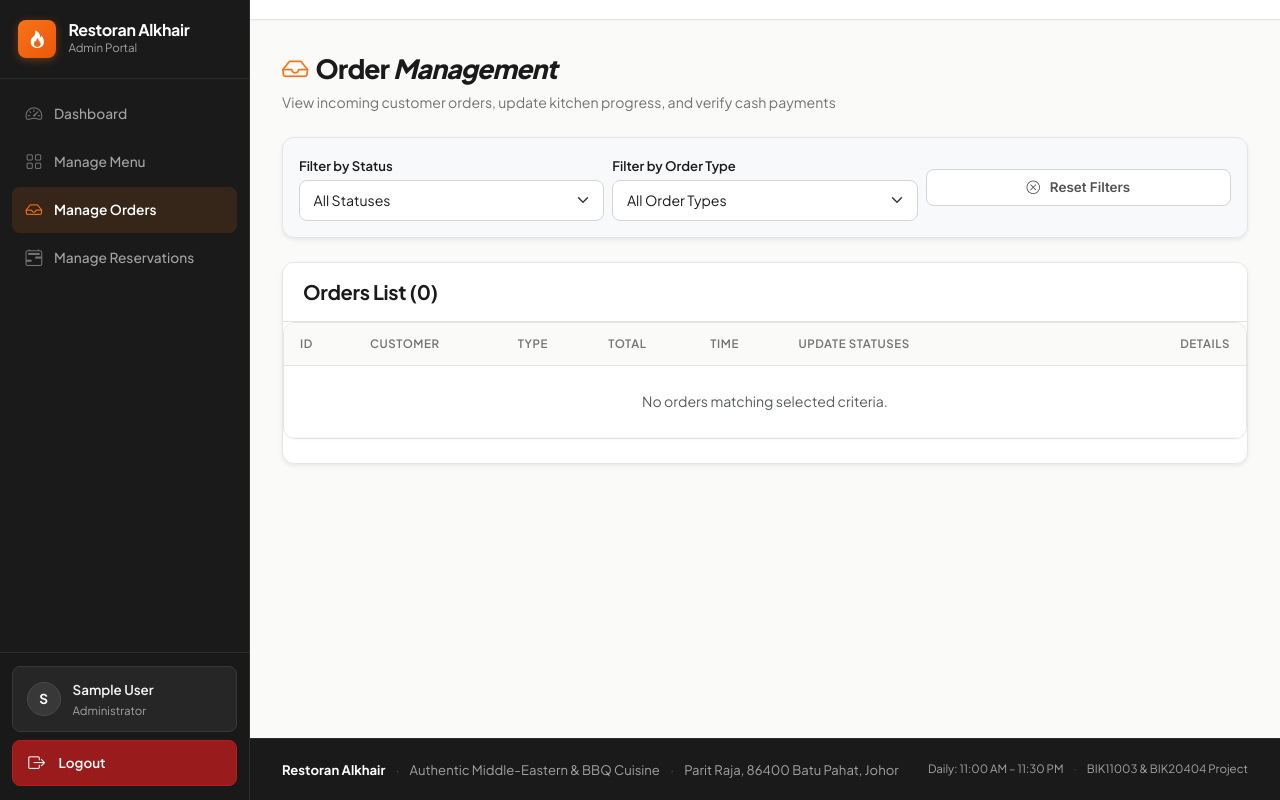
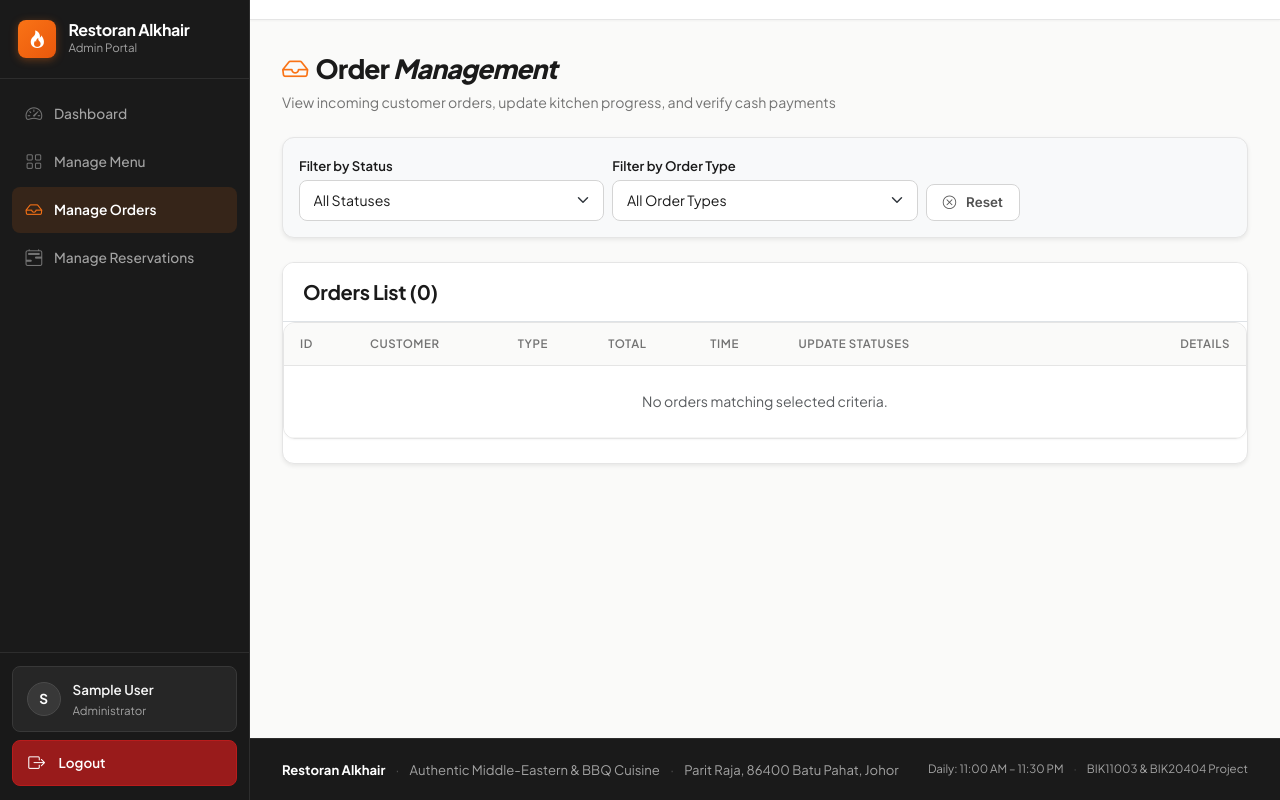
Before and after one commit to mohammad-jowel/Alkhair-Order-and-Reservation-System, a Django app: page /orders/manage/ in a window 1280 px wide. Run offline with Django 5.2, Linux system fonts and the light colour scheme; the visitor is signed in with stand-in values (Sample User, id 1); data that the repository does not hold is empty.

Commit message:
UI: Fix alignment and compact reset button in admin order and reservation filters

```diff
--- a/main/templates/orders/manage_orders.html
+++ b/main/templates/orders/manage_orders.html
@@ -10,8 +10,8 @@
 
 <!-- Filters -->
 <div class="card p-3 mb-4 bg-light border-0 shadow-sm">
-    <form method="get" class="row g-2 align-items-center">
-        <div class="col-md-4">
+    <form method="get" class="row g-2 align-items-end">
+        <div class="col-md-4 col-sm-6">
             <label class="form-label small fw-semibold mb-1">Filter by Status</label>
             <select name="status" class="form-select form-select-sm" onchange="this.form.submit()">
                 <option value="">All Statuses</option>
@@ -20,7 +20,7 @@
                 {% endfor %}
             </select>
         </div>
-        <div class="col-md-4">
+        <div class="col-md-4 col-sm-6">
             <label class="form-label small fw-semibold mb-1">Filter by Order Type</label>
             <select name="type" class="form-select form-select-sm" onchange="this.form.submit()">
                 <option value="">All Order Types</option>
@@ -29,9 +29,9 @@
                 {% endfor %}
             </select>
         </div>
-        <div class="col-md-4 d-flex align-items-end">
-            <a href="{% url 'orders:manage_orders' %}" class="btn btn-outline-secondary btn-sm w-100">
-                <i class="bi bi-x-circle me-1"></i> Reset Filters
+        <div class="col-auto">
+            <a href="{% url 'orders:manage_orders' %}" class="btn btn-outline-secondary btn-sm" title="Reset filters">
+                <i class="bi bi-x-circle me-1"></i> Reset
             </a>
         </div>
     </form>
```
Also changed, not shown: main/templates/reservations/manage_reservations.html (+5 -5 lines).
